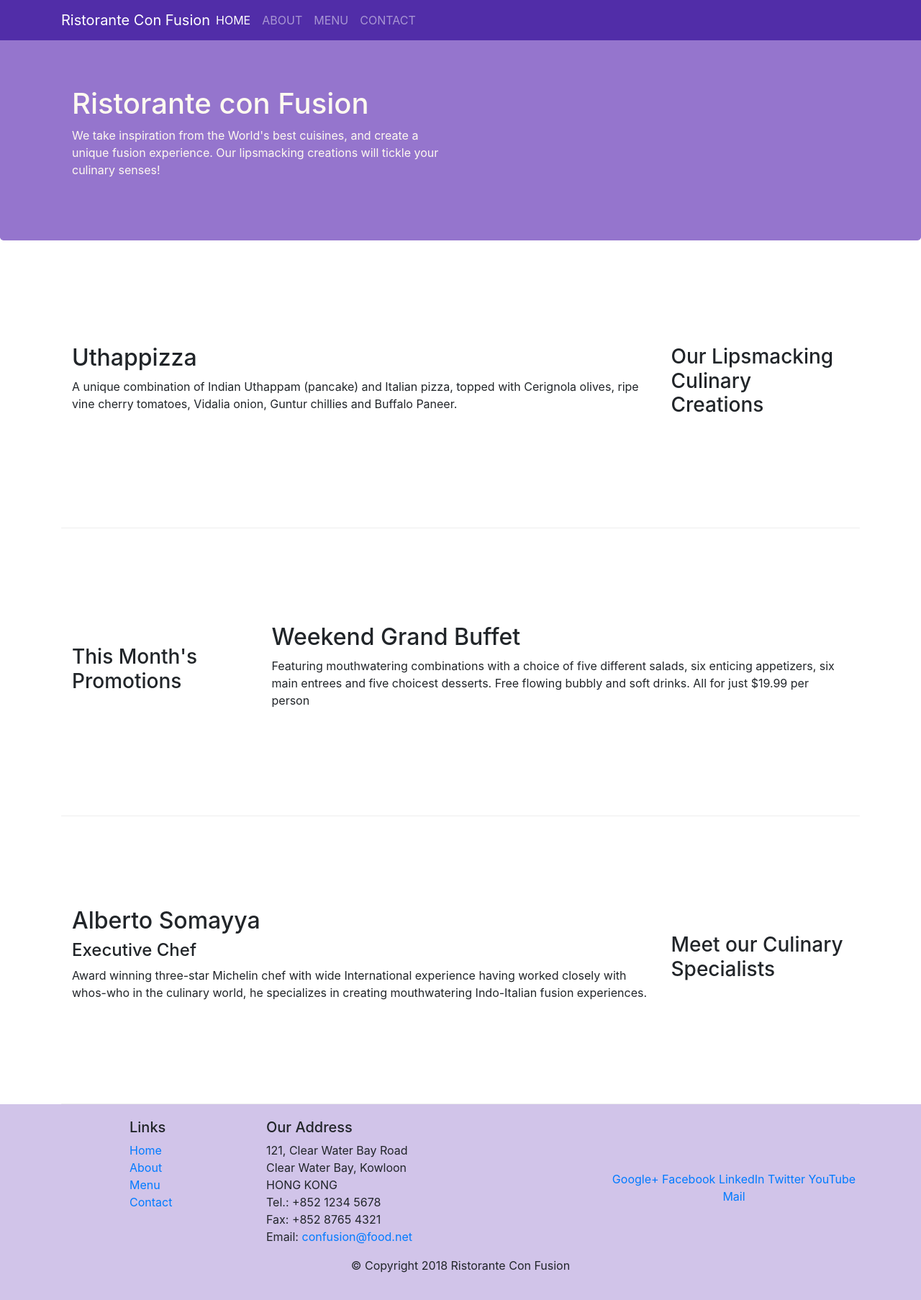
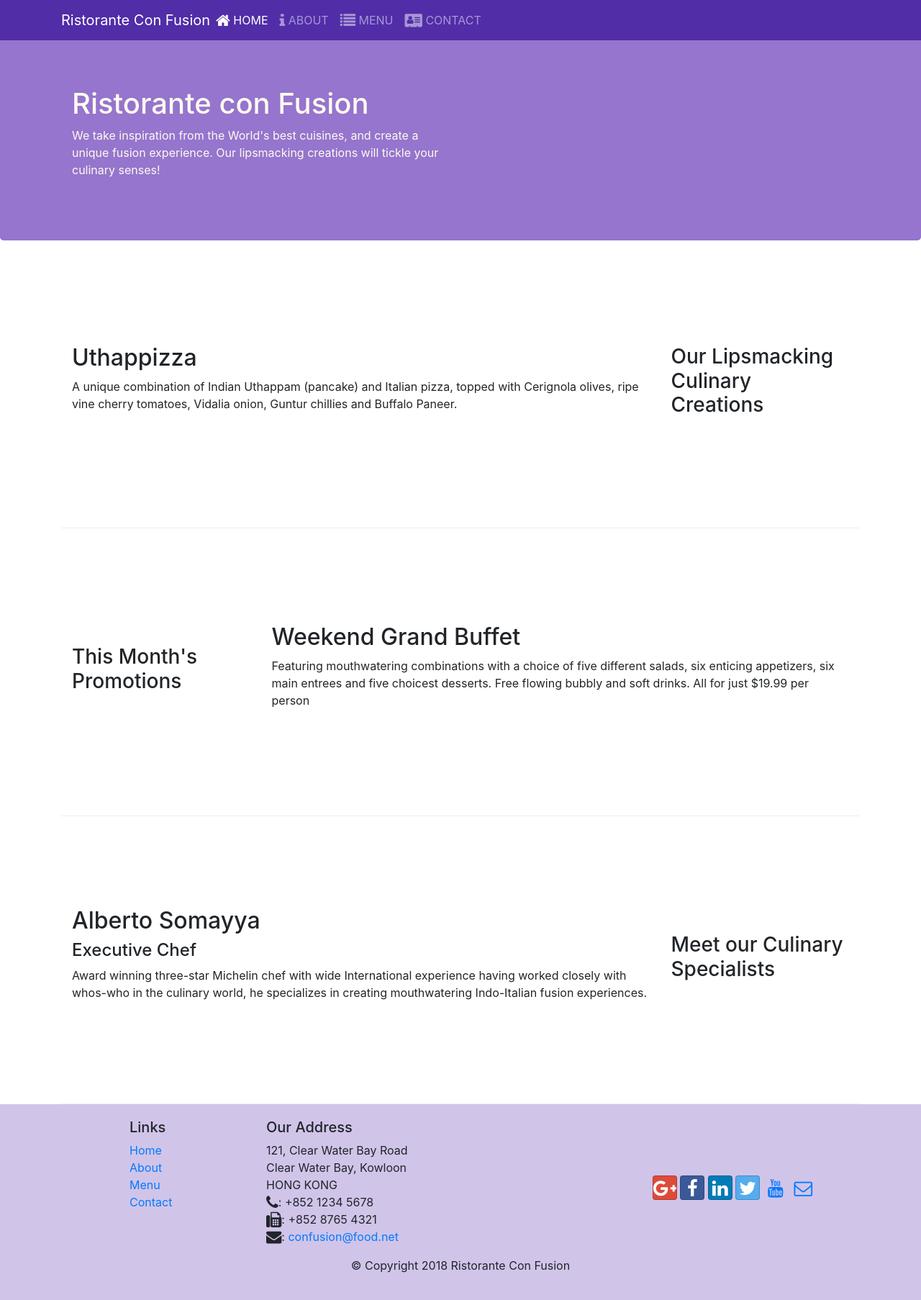
Before and after one commit to phanigolla/bootstrap4, a website: page index.html in a window 1280 px wide. Shown: the whole page at 72% size. Drawn offline with nearby package versions, Linux system fonts and the light colour scheme.

Commit message:
Icon-Fonts

```diff
--- a/index.html
+++ b/index.html
@@ -10,6 +10,8 @@
 
     <!-- Bootstrap CSS -->
     <link rel="stylesheet" href="node_modules/bootstrap/dist/css/bootstrap.min.css">
+    <link rel="stylesheet" href="node_modules/font-awesome/css/font-awesome.min.css">
+    <link rel="stylesheet" href="node_modules/bootstrap-social/bootstrap-social.css">
     <link rel="stylesheet" href="css/styles.css">
 
     <title>Ristorante Con Fusion</title>
@@ -27,10 +29,13 @@
 
 
                 <ul class="navbar-nav mr-auto">
-                    <li class="nav-item active"><a class="nav-link" href="#">HOME</a></li>
-                    <li class="nav-item"><a class="nav-link" href="./aboutus.html">ABOUT</a></li>
-                    <li class="nav-item"><a class="nav-link" href="#">MENU</a></li>
-                    <li class="nav-item"><a class="nav-link" href="#">CONTACT</a></li>
+                    <li class="nav-item active"><a class="nav-link" href="#"><span class="fa fa-home fa-lg"></span>
+                            HOME</a></li>
+                    <li class="nav-item"><a class="nav-link" href="./aboutus.html"><span class="fa fa-info fa-lg"></span>
+                            ABOUT</a></li>
+                    <li class="nav-item"><a class="nav-link" href="#"><span class="fa fa-list fa-lg"></span> MENU</a></li>
+                    <li class="nav-item"><a class="nav-link" href="#"><span class="fa fa-address-card fa-lg"></span>
+                            CONTACT</a></li>
 
                 </ul>
             </div>
@@ -113,19 +118,21 @@
                         121, Clear Water Bay Road<br>
                         Clear Water Bay, Kowloon<br>
                         HONG KONG<br>
-                        Tel.: +852 1234 5678<br>
-                        Fax: +852 8765 4321<br>
-                        Email: <a href="mailto:confusion@food.net">confusion@food.net</a>
+                        <i class="fa fa-phone fa-lg"></i>: +852 1234 5678<br>
+                        <i class="fa fa-fax fa-lg"></i>: +852 8765 4321<br>
+                        <i class="fa fa-envelope fa-lg"></i>: <a href="mailto:confusion@food.net">confusion@food.net</a>
                     </address>
                 </div>
                 <div class="col-12 col-sm-4 align-self-center">
                     <div class="text-center">
-                        <a href="http://google.com/+">Google+</a>
-                        <a href="http://www.facebook.com/profile.php?id=">Facebook</a>
-                        <a href="http://www.linkedin.com/in/">LinkedIn</a>
-                        <a href="http://twitter.com/">Twitter</a>
-                        <a href="http://youtube.com/">YouTube</a>
-                        <a href="mailto:">Mail</a>
+                        <a class="btn btn-social-icon btn-google" href="http://google.com/+"><i class="fa fa-google-plus fa-lg"></i></a>
+                        <a class="btn btn-social-icon btn-facebook" href="http://www.facebook.com/profile.php?id="><i
+                                class="fa fa-facebook fa-lg"></i></a>
+                        <a class="btn btn-social-icon btn-linkedin" class="btn btn-social-icon btn-google" href="http://www.linkedin.com/in/"><i
+                                class="fa fa-linkedin fa-lg"></i></a>
+                        <a class="btn btn-social-icon btn-twitter" href="http://twitter.com/"><i class="fa fa-twitter fa-lg"></i></a>
+                        <a class="btn btn-social-icon btn-youtube" href="http://youtube.com/"><i class="fa fa-youtube fa-lg"></i></a>
+                        <a class="btn btn-social-icon" href="mailto:"><i class="fa fa-envelope-o fa-lg"></i></a>
                     </div>
                 </div>
             </div>
--- a/package.json
+++ b/package.json
@@ -15,6 +15,8 @@
   },
   "dependencies": {
     "bootstrap": "^4.0.0",
+    "bootstrap-social": "^5.1.1",
+    "font-awesome": "^4.7.0",
     "jquery": "^3.3.1",
     "popper.js": "^1.12.9"
   }
```
Also changed, not shown: aboutus.html (+18 -14 lines), 1 other file.
